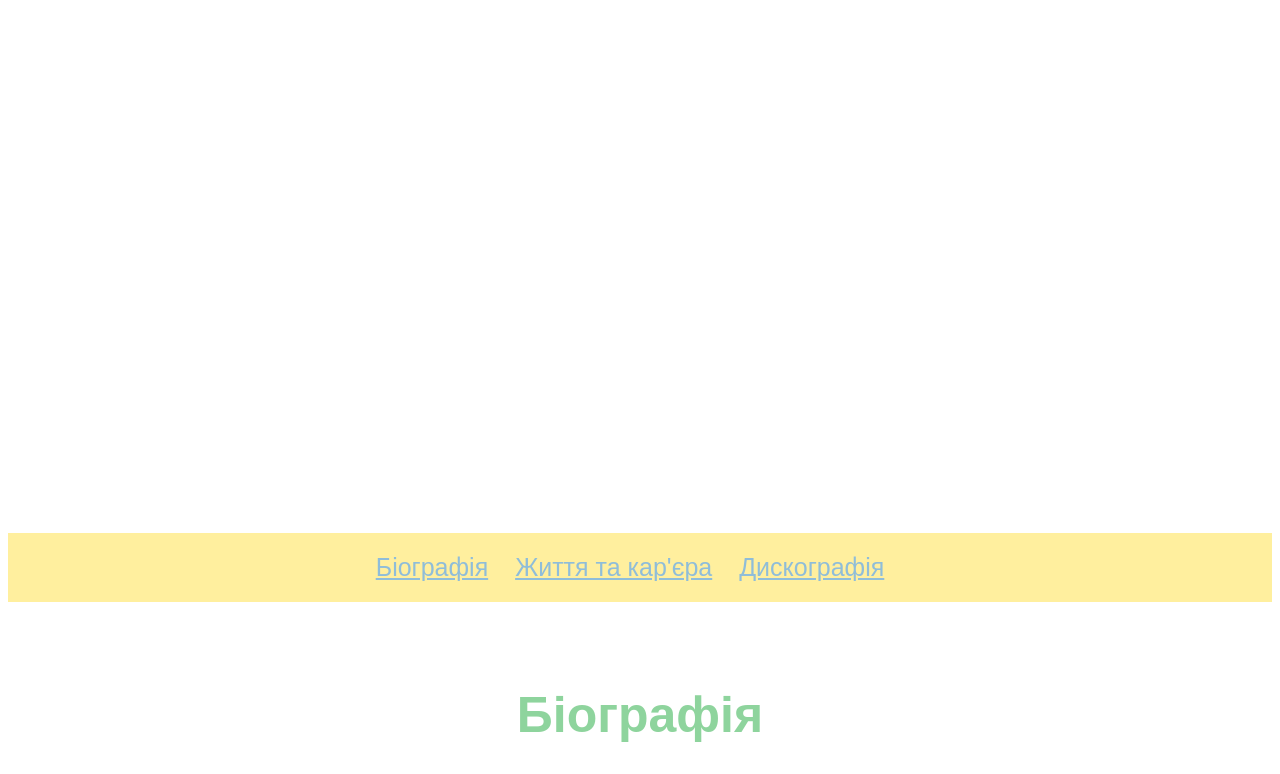
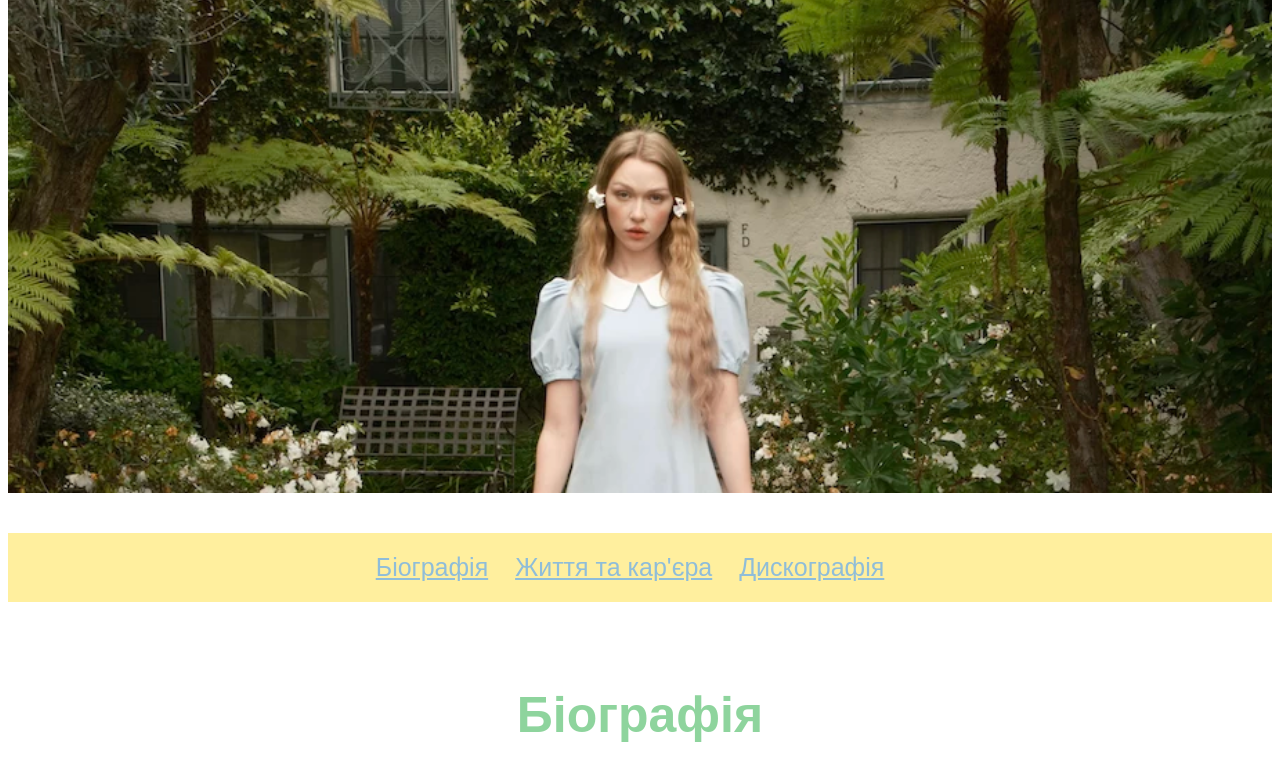
Before and after one commit to VikaKhaustova/Rohozhynska_Zlata_m1, a plain HTML site: page index.html in a window 1280 px wide. Shown: the part 165-939 px from the top of the page. Drawn offline with Linux system fonts and the light colour scheme.

Commit message:
Update style.css

```diff
--- a/style.css
+++ b/style.css
@@ -5,7 +5,7 @@ body{
 
 /*Зроби цей сайт красивим 😉*/
 header{
-    background: url("mollie-elizabeth-shares-run-rabbit-564afef5-9269-4036-b14f-ecc6bc8bae21-70adaa52.webp");
+    background: url("1.webp");
 height :600px;
     background-repeat: no-repeat;
     background-size: cover;
```
